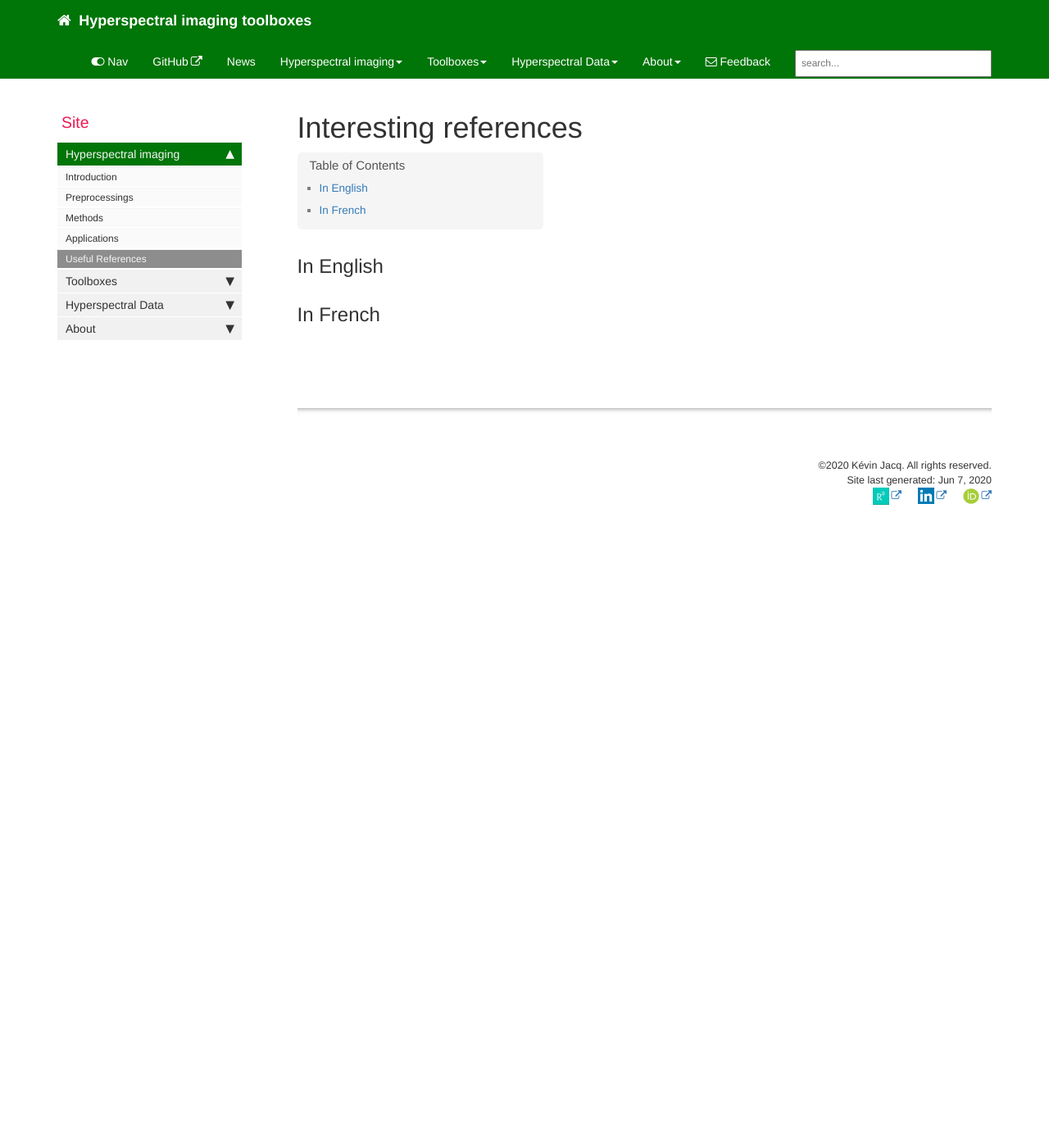
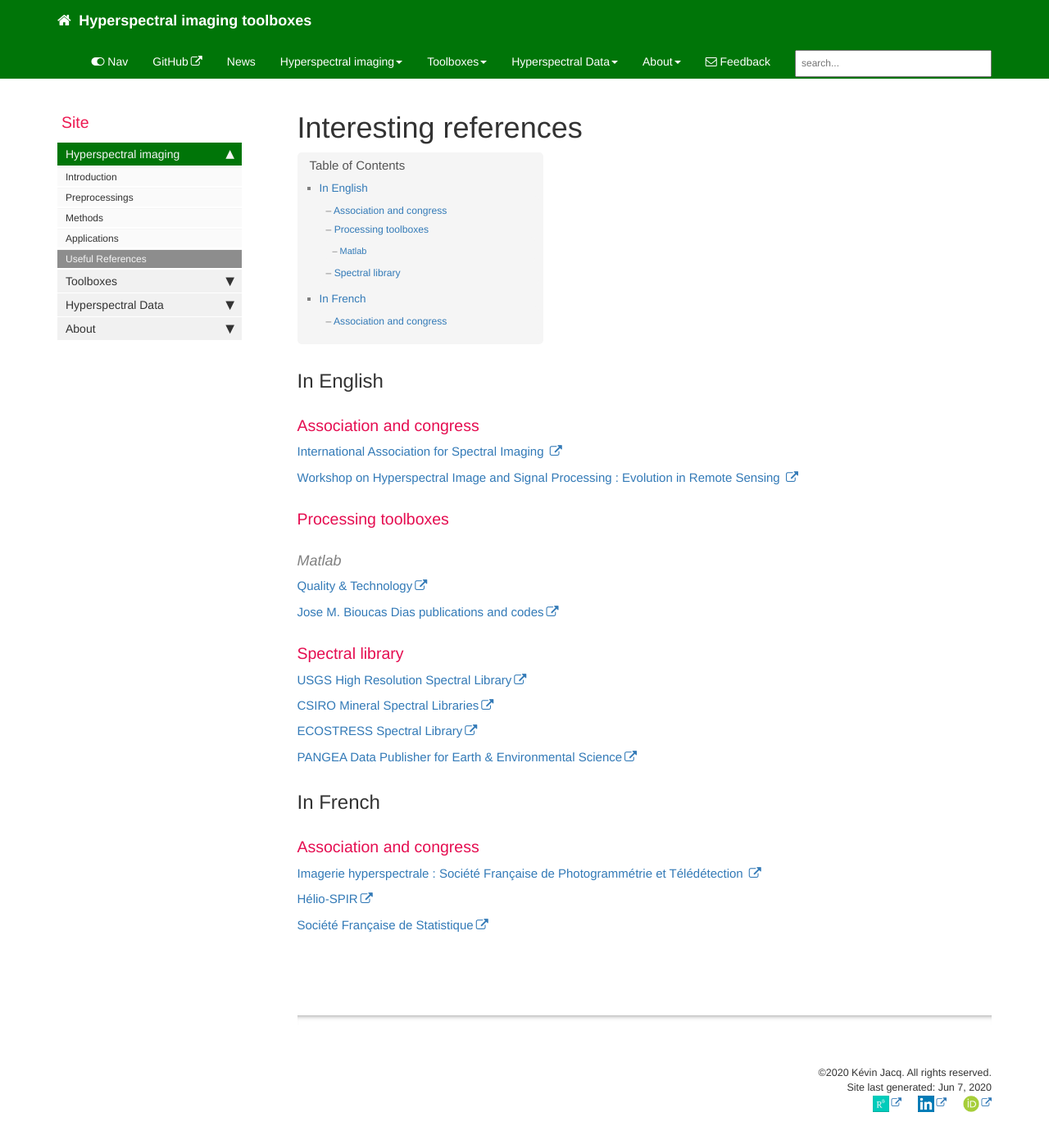
Before and after one commit to JacqKevin/JacqKevin.github.io, a Jekyll site: the page built from pages/Hyperspectral/Link.md, in a window 1280 px wide and 1400 px high. Shown: the top 1396 px of the window at 82% size. Built offline with Jekyll 4.4.1, drawn with Linux system fonts in a browser that asks for light colours; comment, search, counter and statistics services are not loaded.

Commit message:
Update Link.md

```diff
--- a/pages/Hyperspectral/Link.md
+++ b/pages/Hyperspectral/Link.md
@@ -5,4 +5,37 @@ permalink: Link.html
 
 ## In English
 
+### Association and congress
+
+<a href="https://2020.iasim.net/">International Association for Spectral Imaging </a>
+
+<a href="http://www.ieee-whispers.com/">Workshop on Hyperspectral Image and Signal Processing : Evolution in Remote Sensing </a>
+
+### Processing toolboxes
+
+#### Matlab
+
+<a href="http://www.models.life.ku.dk/algorithms">Quality & Technology</a>
+
+<a href="http://www.lx.it.pt/~bioucas/publications.html">Jose M. Bioucas Dias publications and codes</a>
+
+### Spectral library
+
+<a href="https://www.usgs.gov/energy-and-minerals/mineral-resources-program/science/usgs-high-resolution-spectral-library?qt-science_center_objects=0#qt-science_center_objects">
+USGS High Resolution Spectral Library</a>
+
+<a href="https://mineralspectrallibraries.csiro.au/Home/Samples">CSIRO Mineral Spectral Libraries</a>
+
+<a href="https://speclib.jpl.nasa.gov/">ECOSTRESS Spectral Library</a>
+
+<a href="https://www.pangaea.de/">PANGEA Data Publisher for Earth & Environmental Science</a>
+
 ## In French
+
+### Association and congress
+
+<a href="https://2020.iasim.net/">Imagerie hyperspectrale : Société Française de Photogrammétrie et Télédétection </a>
+
+<a href="https://www.heliospir.net/">Hélio-SPIR</a>
+
+<a href="https://www.sfds.asso.fr/">Société Française de Statistique</a>
```
